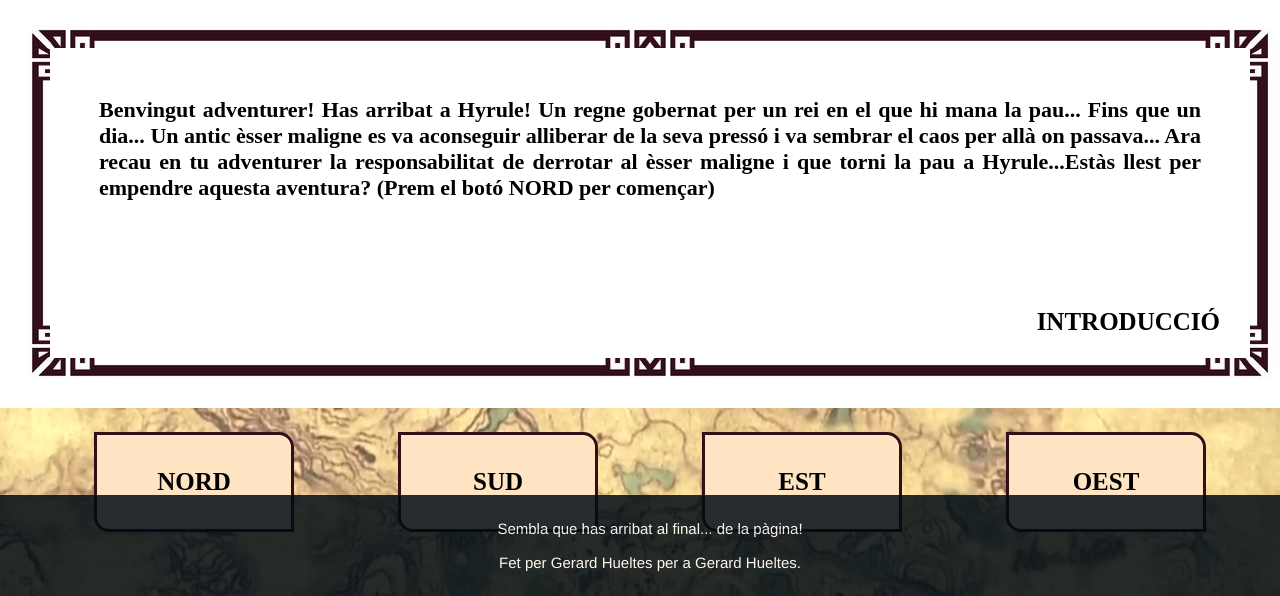
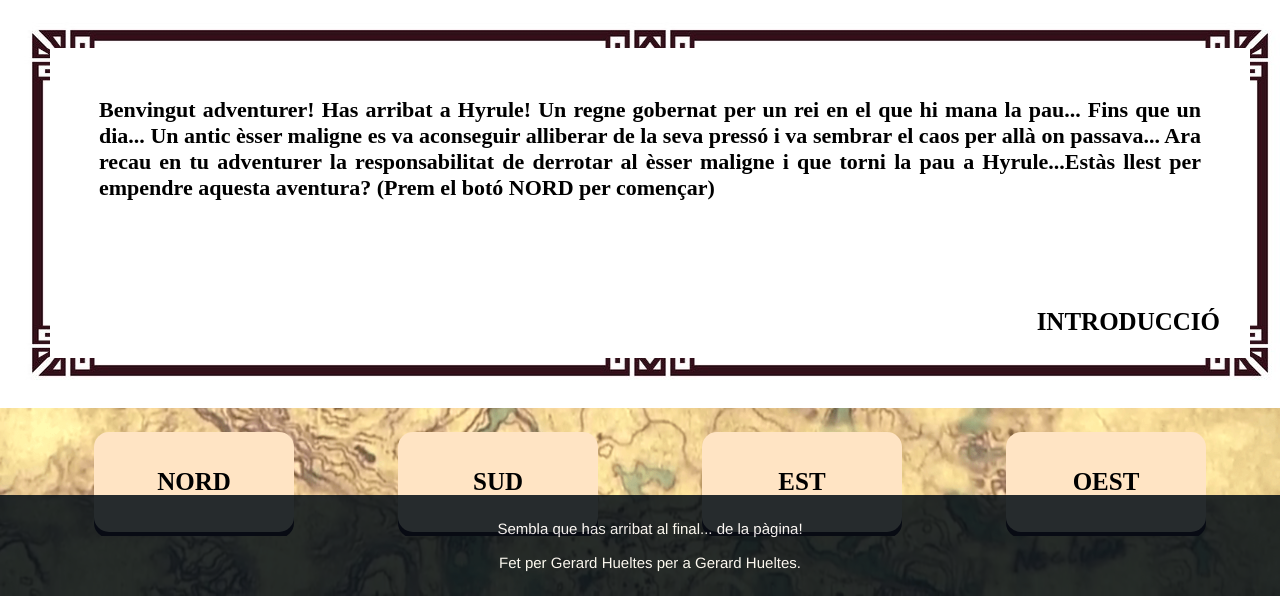
Before and after one commit to Welts95/TriaLaTevaAventura, a website: page index.html in a window 1280 px wide. Shown: the part 214-810 px from the top of the page. Drawn offline with nearby package versions, Linux system fonts and the light colour scheme; a web font is replaced by a local one.

Commit message:
quart commit

```diff
--- a/assets/styles.css
+++ b/assets/styles.css
@@ -93,8 +93,9 @@
     font-family: 'Trirong', serif;
     background-color: bisque;
     color: black;
-    border: 3px solid #330f19;
-    border-radius: 0 15px 0 15px ;
+    border: none;
+    border-radius: 15px;
+    box-shadow: 0 6px #330f19;
     padding: 16px 15px;
     text-align: center;
     text-decoration: none;
@@ -103,10 +104,15 @@
     transition-duration: 0.4s;
     cursor: pointer;
     font-weight: bolder;
-  }
+}
 button:hover {
     background-color: #330f19;
     color: white;
+}
+button:active {
+    background-color: bisque;
+    box-shadow: 0 5px #330f19;
+    transform: translateY(5px);
 }
 .contfill {
     position: relative;
--- a/index.html
+++ b/index.html
@@ -2,6 +2,7 @@
 <html>
     <head>
         <meta charset="utf-8">
+        <meta name="viewport" content="width=device-width, initial-scale=1">
         <link rel="stylesheet" href="assets/styles.css">
         <link rel="preconnect" href="https://fonts.googleapis.com">
         <link rel="preconnect" href="https://fonts.gstatic.com" crossorigin>
```
